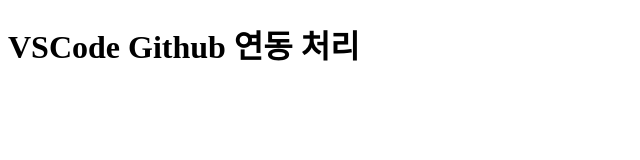
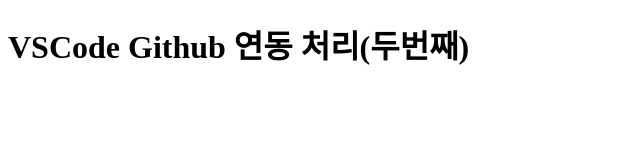
Before and after one commit to WooK-chae/vscode_web_index, a plain HTML site: page index.html in a window 1280 px wide. Shown: the whole page, without its empty margins (0-640 px from the left). Drawn offline with Linux system fonts and the light colour scheme.

Commit message:
VSCde에서 GitHub 연동

```diff
--- a/index.html
+++ b/index.html
@@ -3,9 +3,9 @@
 <head>
     <meta charset="UTF-8">
     <meta name="viewport" content="width=device-width, initial-scale=1.0">
-    <title>나의 첫번째 index 페이지</title>
+    <title>나의 두번째 index 페이지</title>
 </head>
 <body>
-    <h1>VSCode Github 연동 처리</h1>
+    <h1>VSCode Github 연동 처리(두번째)</h1>
 </body>
 </html>
```
